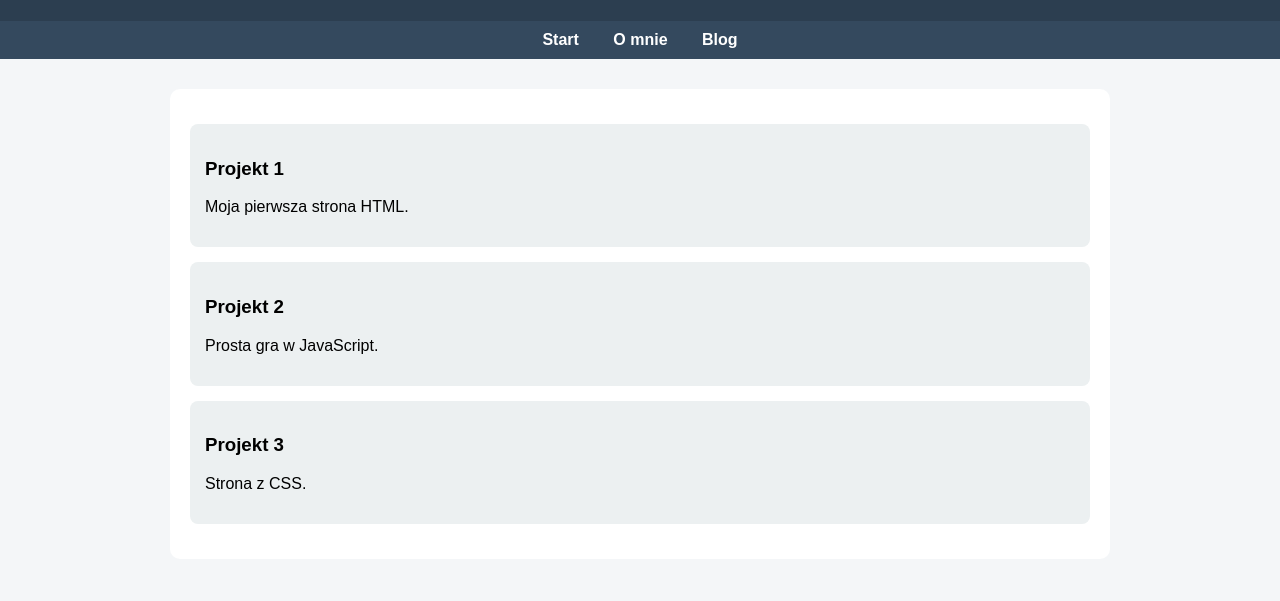
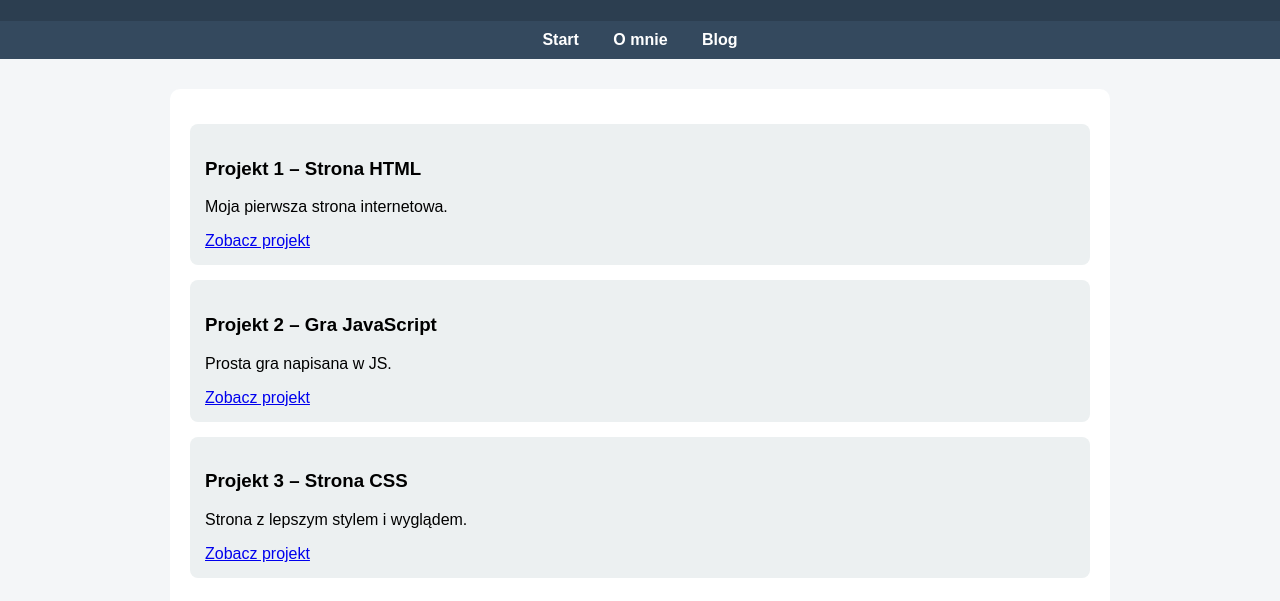
Before and after one commit to jajko552/zadanie.github.io, a plain HTML site: page projekty.html in a window 1280 px wide. Shown: the part 99-700 px from the top of the page. Drawn offline with Linux system fonts and the light colour scheme.

Commit message:
Update projekty.html

```diff
--- a/projekty.html
+++ b/projekty.html
@@ -6,25 +6,36 @@
 <link rel="stylesheet" href="style.css">
 </head>
 <body>
+
 <header><h1>Moje projekty</h1></header>
+
 <nav>
   <a href="index.html">Start</a>
   <a href="bio.html">O mnie</a>
   <a href="blog.html">Blog</a>
 </nav>
+
 <div class="container">
+
 <div class="card">
-    <h3>Projekt 1</h3>
-    <p>Moja pierwsza strona HTML.</p>
+  <h3>Projekt 1 – Strona HTML</h3>
+  <p>Moja pierwsza strona internetowa.</p>
+  <a href="https://github.com/TWOJ_LOGIN/projekt1" target="_blank">Zobacz projekt</a>
 </div>
+
 <div class="card">
-    <h3>Projekt 2</h3>
-    <p>Prosta gra w JavaScript.</p>
+  <h3>Projekt 2 – Gra JavaScript</h3>
+  <p>Prosta gra napisana w JS.</p>
+  <a href="https://github.com/TWOJ_LOGIN/projekt2" target="_blank">Zobacz projekt</a>
 </div>
+
 <div class="card">
-    <h3>Projekt 3</h3>
-    <p>Strona z CSS.</p>
+  <h3>Projekt 3 – Strona CSS</h3>
+  <p>Strona z lepszym stylem i wyglądem.</p>
+  <a href="https://github.com/TWOJ_LOGIN/projekt3" target="_blank">Zobacz projekt</a>
 </div>
+
 </div>
+
 </body>
 </html>
```
Lines whose indentation alone changed are shown as unchanged.
